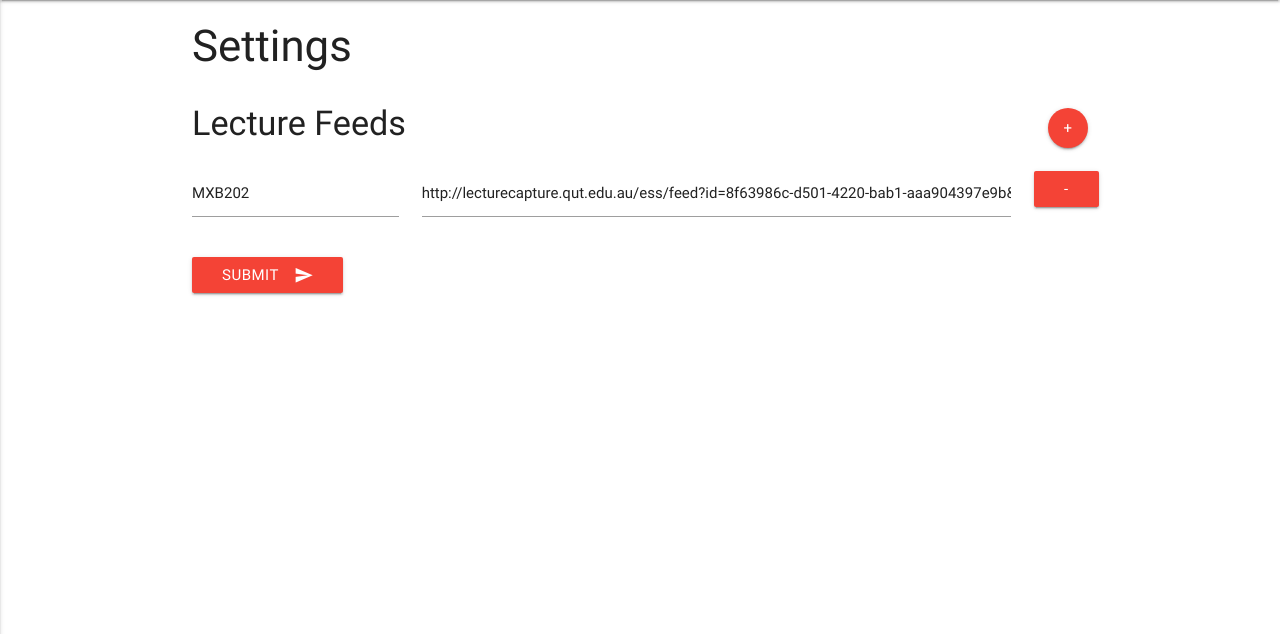
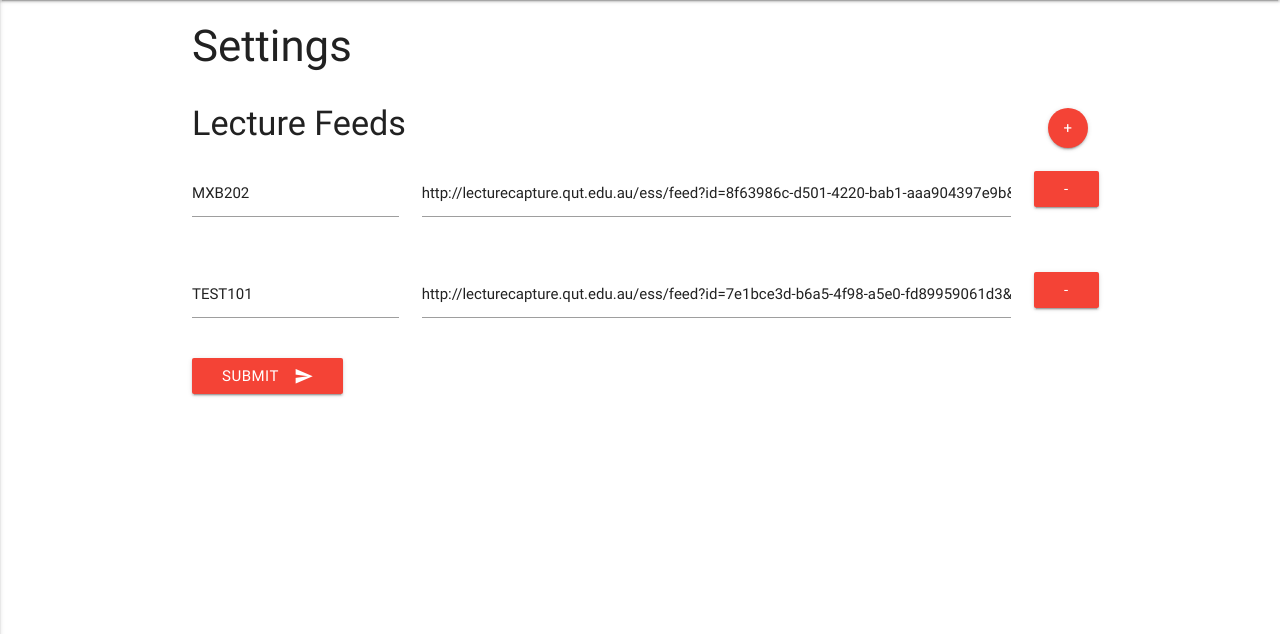
Before and after one commit to aidankinzett/EchoDownloader, a Flask app: page /settings in a window 1280 px wide. Shown: the part 64-698 px from the top of the page. Run offline with Flask 2, Linux system fonts and the light colour scheme; data that the repository does not hold is empty; parts of the project's set-up code (start-up, migrations or seed data) failed here and were passed over; some libraries are stand-ins or nearby versions.

Commit message:
settings page now works
(untested cause QUT lecture recordings are down)

```diff
--- a/app.py
+++ b/app.py
@@ -1,19 +1,19 @@
+import eventlet
+import ffmpy
+import json
 import sqlite3
 import subprocess
-import echodownloader
-import json
-import eventlet
 import sys
-from threading import Lock
 from flask import request, render_template, Flask
 from flask_socketio import SocketIO, send, emit
+from gevent import monkey
+from threading import Lock
+from urllib.request import URLopener
 from urllib.request import urlopen, URLopener
 from xml.dom import minidom
-from gevent import monkey
-import ffmpy
+
+import echodownloader
 from createDB import *
-
-from urllib.request import URLopener
 
 monkey.patch_all()
 
@@ -22,8 +22,7 @@ with open("config.json", 'r') as ymlfile:
     CONFIG = json.load(ymlfile)
 RSS_FEEDS = CONFIG['rss_feeds']
 
-
-DOWNLOAD_DIRECTORY = os.path.join("static","videos")
+DOWNLOAD_DIRECTORY = os.path.join("static", "videos")
 DB_PATH = os.path.join(DOWNLOAD_DIRECTORY, 'echodownloader.db')
 VIDEO_FOLDER_NAME = "Lecture Videos"
 
@@ -57,15 +56,21 @@ def home():
 @app.route('/settings', methods=['POST', 'GET'])
 def settings():
     if request.method == 'POST':
-        print(request.form)
+        rss_feeds=[]
 
-    feeds = []
-    for n in range(0,len(request.form)):
-        feeds.append()
+        for key, value in request.form.items():
+            rss_feeds += [value]
 
+        rss_feeds_sliced = [rss_feeds[i:i+2] for i in range(0, len(rss_feeds), 2)]
 
-    # with open("config.json", 'r') as ymlfile:
-    #     CONFIG = json.load(ymlfile)
+        print(rss_feeds_sliced)
+
+        data = {"rss_feeds":rss_feeds_sliced}
+        with open('config.json', 'w') as outfile:
+            json.dump(data, outfile)
+
+    with open("config.json", 'r') as ymlfile:
+        CONFIG = json.load(ymlfile)
 
     RSS_FEEDS = CONFIG['rss_feeds']
     session = createSession()
@@ -75,7 +80,7 @@ def settings():
     for subject in subjects:
         clean_subjects.append(subject.subject_code)
 
-    return render_template('settings.html', rss_feeds=RSS_FEEDS)
+    return render_template('settings.html', rss_feeds=RSS_FEEDS, subjects=clean_subjects)
 
 
 @app.route('/subject/<subject_code>')
@@ -100,7 +105,6 @@ def display_subject(subject_code=None):
 def play_video(guid=None):
     session = createSession()
     video = session.query(Video).filter(Video.guid == guid)[0]
-
 
     if video.downloaded == 1:
 
@@ -132,7 +136,6 @@ def open_video(guid):
         file_to_show = os.path.join(DOWNLOAD_DIRECTORY, video.subject_code, "Lecture Videos", video.title + ".mkv")
 
     subprocess.call(["open", "-R", file_to_show])
-
 
 
 @socketio.on('client_connected')
--- a/config.json
+++ b/config.json
@@ -1,5 +1 @@
-{
-  "rss_feeds": [
-    ["MXB202", "http://lecturecapture.qut.edu.au/ess/feed?id=8f63986c-d501-4220-bab1-aaa904397e9b&type=M4V"]
-  ]
-}
+{"rss_feeds": [["MXB202", "http://lecturecapture.qut.edu.au/ess/feed?id=8f63986c-d501-4220-bab1-aaa904397e9b&type=M4V"], ["TEST101", "http://lecturecapture.qut.edu.au/ess/feed?id=7e1bce3d-b6a5-4f98-a5e0-fd89959061d3&type=M4V"]]}
--- a/static/js/app.js
+++ b/static/js/app.js
@@ -96,20 +96,24 @@ socket.on('downloading_hq', function (data) {
 });
 
 function add_settings_row() {
-    document.getElementById('rows').innerHTML += '<div class="row">\n' +
+    rss_form_number += 1
+    document.getElementById('rows').innerHTML += '<div class="row" id="row_'+rss_form_number+'">\n' +
         '                        <div class="input-field col s3">\n' +
-        '                            <input type="text" placeholder="Subject Code">\n' +
+        '                            <input type="text" placeholder="Subject Code" name="code_'+rss_form_number+'">\n' +
         '                        </div>\n' +
         '                        <div class="input-field col s8">\n' +
-        '                            <input type="text" placeholder="RSS URL">\n' +
+        '                            <input type="text" placeholder="RSS URL" name="rss_'+rss_form_number+'">\n' +
         '                        </div>\n' +
         '                        <div class="delete col s1">\n' +
-        '                            <a class="waves-effect waves-light btn" >-</a>\n' +
+        '                            <a class="waves-effect waves-light btn" onclick="delete_settings_row('+rss_form_number+')">-</a>\n' +
         '                        </div>\n' +
         '                    </div>'
 }
 
 
+function delete_settings_row(row_number) {
+    document.getElementById('row_'+row_number).remove();
+}
 
 $(document).ready(function () {
     $(".button-collapse").sideNav();
--- a/templates/settings.html
+++ b/templates/settings.html
@@ -9,6 +9,7 @@
 {% endblock %}
 
 {% block content %}
+<script>var rss_form_number = 0;</script>
     <div class="container">
         <div class="col s12 m7">
             <h3>Settings</h3>
@@ -17,19 +18,18 @@
             <form action="{{ url_for('settings') }}" method="POST">
                 <div id="rows">
                     {% for feed in rss_feeds %}
-                        {% set i = 1 %}
-                        <div class="row">
+                        <div class="row" id="row_{{loop.index}}">
                             <div class="input-field col s3">
-                                <input type="text" placeholder="Subject Code" value="{{ feed[0] }}" name="code_{{ i }}">
+                                <input type="text" placeholder="Subject Code" value="{{ feed[0] }}" name="code_{{ loop.index }}" id="code_{{ loop.index }}">
                             </div>
                             <div class="input-field col s8">
-                                <input type="text" placeholder="RSS URL" value="{{ feed[1] }}" name="rss_{{ i }}">
+                                <input type="text" placeholder="RSS URL" value="{{ feed[1] }}" name='rss_{{ loop.index }}' id='rss_{{ loop.index }}'>
                             </div>
                             <div class="delete col s1">
-                                <a class="waves-effect waves-light btn">-</a>
+                                <a class="waves-effect waves-light btn" id="delete_{{ loop.index }}" onclick="delete_settings_row({{loop.index}})">-</a>
                             </div>
                         </div>
-                        {% set i = i + 1 %}
+                    <script>rss_form_number++</script>
                     {% endfor %}
                 </div>
                 <button class="btn waves-effect waves-light" type="submit">Submit
@@ -39,4 +39,6 @@
         </div>
     </div>
 
+
+
 {% endblock %}
```
